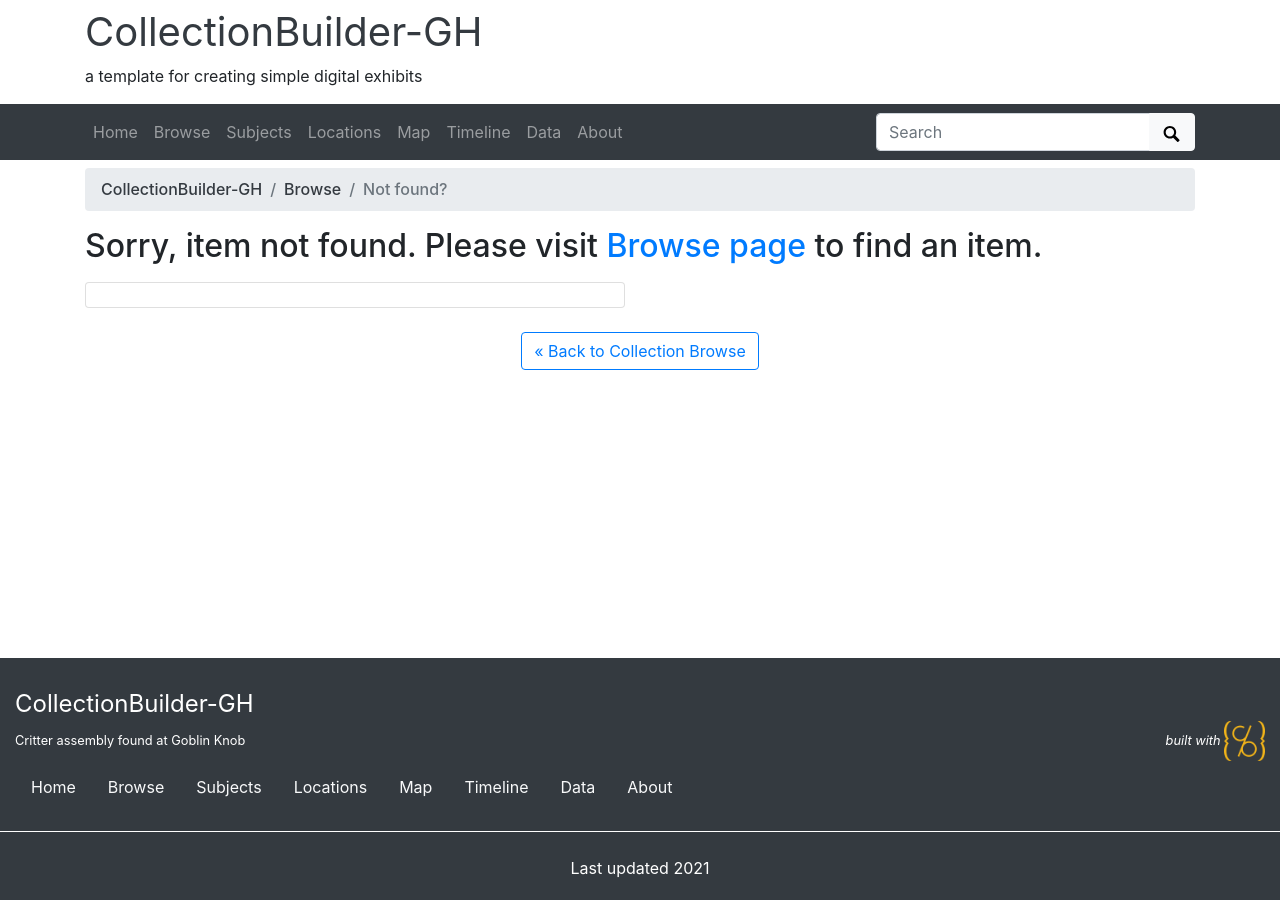
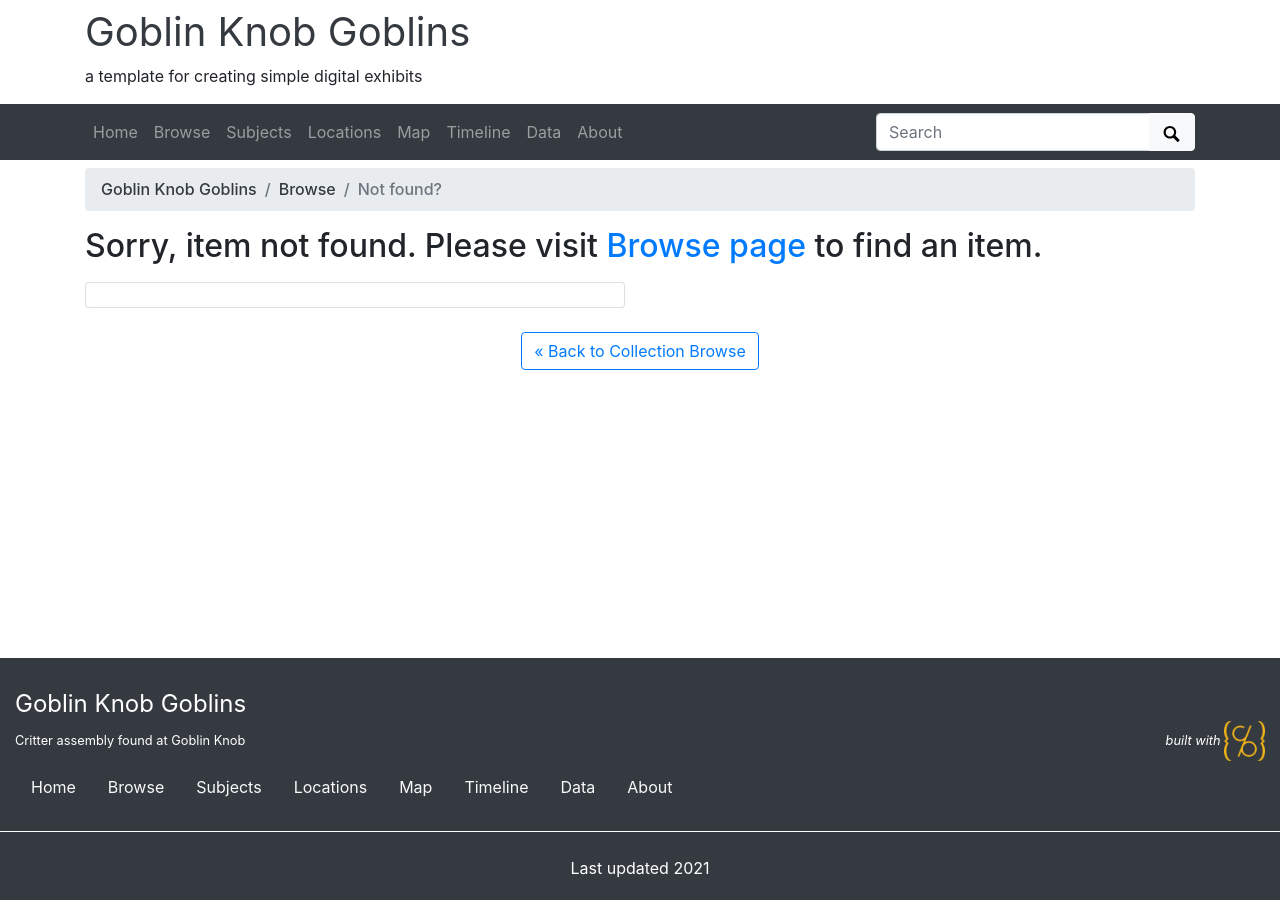
Before and after one commit to jak487/Critters-of-Goblin-Knob, a Jekyll site: the page built from pages/item.md, in a window 1280 px wide. Built offline with Jekyll 4.4.1, drawn with Linux system fonts in a browser that asks for light colours.

Commit message:
update title

```diff
--- a/_config.yml
+++ b/_config.yml
@@ -20,7 +20,7 @@
 # SITE SETTINGS
 #
 # title of site appears in banner
-title: CollectionBuilder-GH
+title: Goblin Knob Goblins
 # tagline, a short phrase that will appear throughout the site in the top banner
 tagline: a template for creating simple digital exhibits
 # description appears in meta tags and other locations
```
